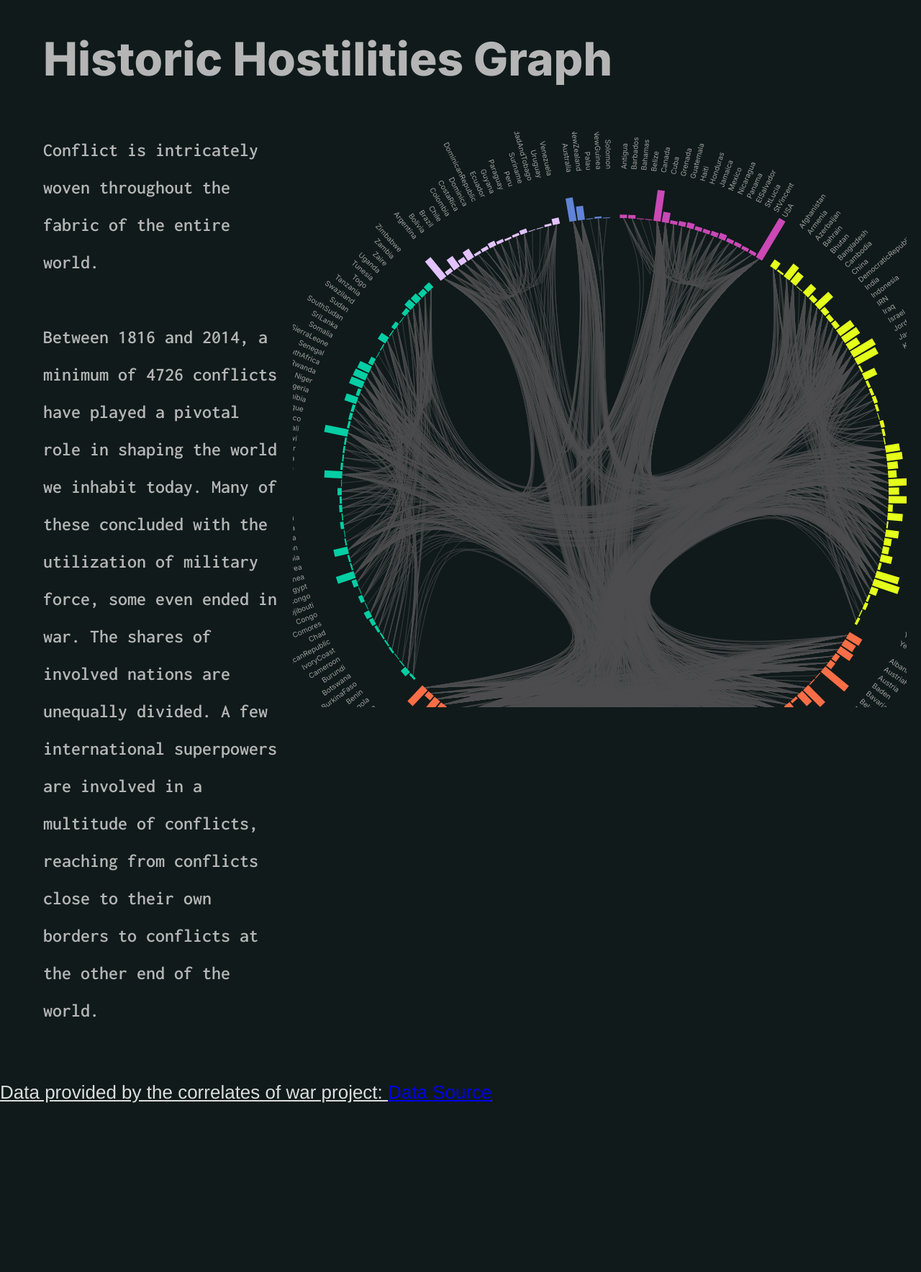
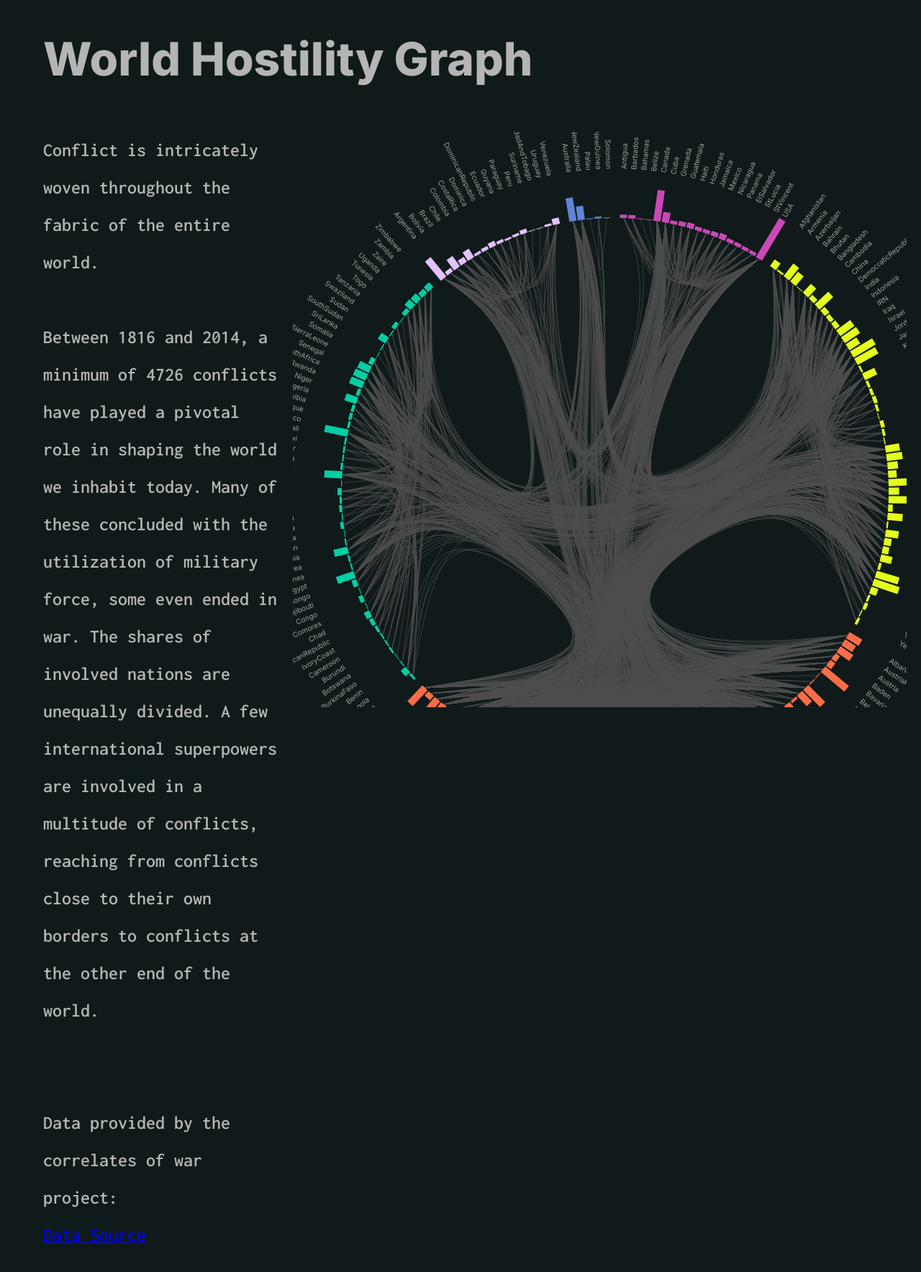
Before and after one commit to MaxTarrach/Hierarchical_Edge_Bundling, a plain HTML site: page index.html in a window 1280 px wide. Shown: the whole page at 72% size. Before the commit the page ends 1534 px from the top, so only its background shows below. Drawn offline with nearby package versions, Linux system fonts and the light colour scheme.

Commit message:
Add files via upload
Title changes

```diff
--- a/index.html
+++ b/index.html
@@ -4,7 +4,7 @@
   <meta charset="UTF-8">
   <meta name="viewport" content="width=device-width, initial-scale=1.0">
 
-  <title>Historic Hostilities Graph</title>
+  <title>World Hostility Graph</title>
 
   <link rel="stylesheet" type="text/css" href="style.css">
   <link rel="preconnect" href="https://fonts.googleapis.com">
@@ -23,7 +23,7 @@
 
   <div id ="background">
 
-    <h1>Historic Hostilities Graph</h1>
+    <h1>World Hostility Graph</h1>
 
     <div id="flex-container">
     <p id="description">Conflict is intricately woven throughout the fabric of the entire world.<br><br>
@@ -33,6 +33,8 @@
       The shares of involved nations are unequally divided.
       A few international superpowers are involved in a multitude of conflicts,
       reaching from conflicts close to their own borders to conflicts at the other end of the world.
+      <br><br><br>
+      Data provided by the correlates of war project: <br><a href="https://correlatesofwar.org/data-sets/mids/">Data Source</a>
     </p>
 
     <div id="edgeBundlingContainer" class="container">
@@ -62,8 +64,6 @@
     </div>
 
     </div>
-
-    <div><p style="text-decoration: underline;">Data provided by the correlates of war project: <a href="https://correlatesofwar.org/data-sets/mids/">Data Source</a></p></div>
 
   </div>
 
```
